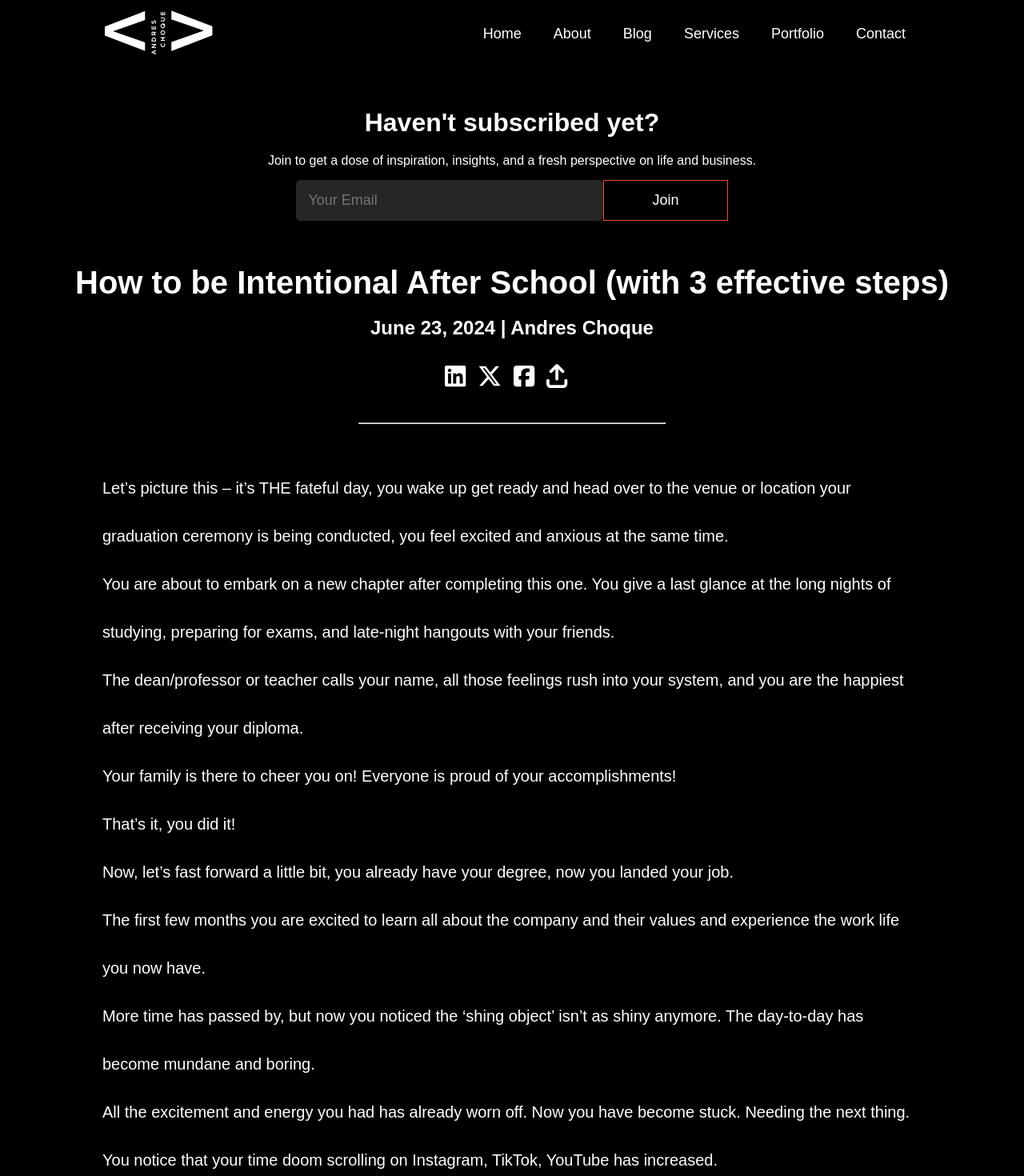
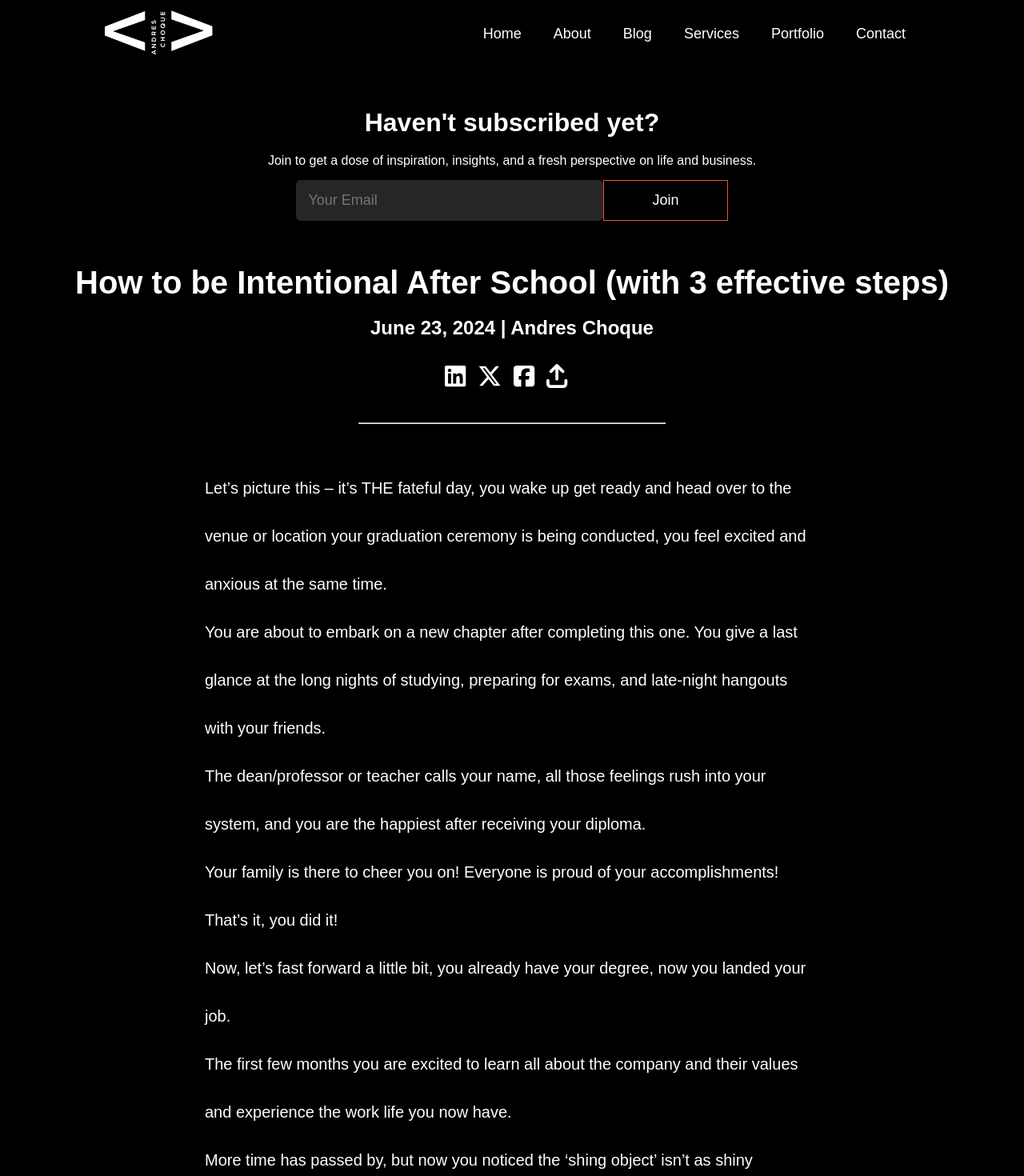
Before and after one commit to andreschoque3/Personal-Website, a React (Create React App) app in the folder client/: page /blog/how-to-be-intentional-after-school in a window 1280 px wide. Shown: the top 1470 px of the page at 80% size. Built offline with nearby package versions, Linux system fonts and the light colour scheme.

Commit message:
changes 7/17

```diff
--- a/client/src/Pages/Blog/Blog.css
+++ b/client/src/Pages/Blog/Blog.css
@@ -26,6 +26,10 @@
     margin-top: 40px;
     margin-bottom: 40px;
 } */
+
+.container-blog {
+    padding: 10px 20%;
+}
 
 .blog-list {
     display: flex;
--- a/client/src/Pages/Posts/BlogPost1.jsx
+++ b/client/src/Pages/Posts/BlogPost1.jsx
@@ -146,7 +146,7 @@ function BlogPost1() {
           <hr />
 
           <div className='blog-body'>
-            <div className='container'>
+            <div className='container-blog'>
             <p>Let’s picture this – it’s THE fateful day, you wake up get ready and head over to the venue or location your graduation ceremony is being conducted, you feel excited and anxious at the same time. </p>
 
             <p>You are about to embark on a new chapter after completing this one. You give a last glance at the long nights of studying, preparing for exams, and late-night hangouts with your friends.</p>
--- a/client/src/Pages/Posts/BlogPost2.jsx
+++ b/client/src/Pages/Posts/BlogPost2.jsx
@@ -146,7 +146,7 @@ function BlogPost2() {
           <hr />
 
           <div className='blog-body'>
-            <div className='container'>
+            <div className='container-blog'>
             <p>The other day, I was talking to one of my international friends and we had a great conversation on the topic of traveling.</p>
 
             <p>He mentioned lately on his Instagram feed is his friends are traveling to exotic places in Europe.</p>
```
